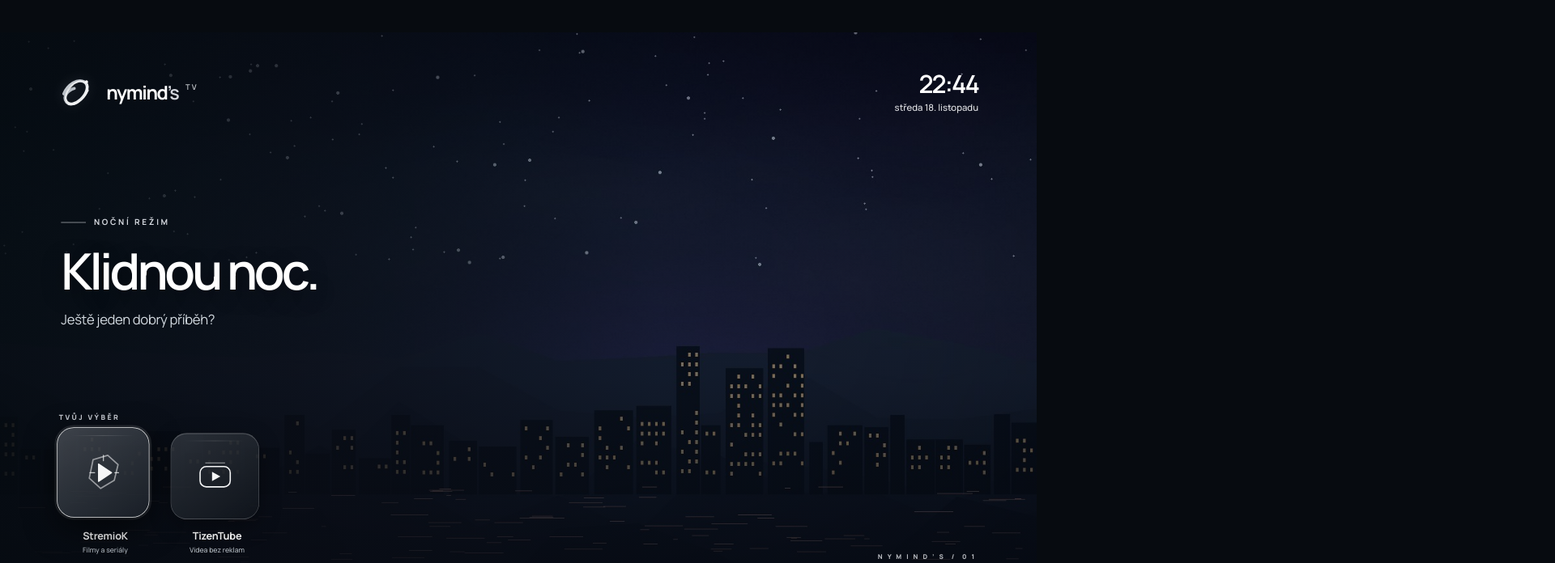
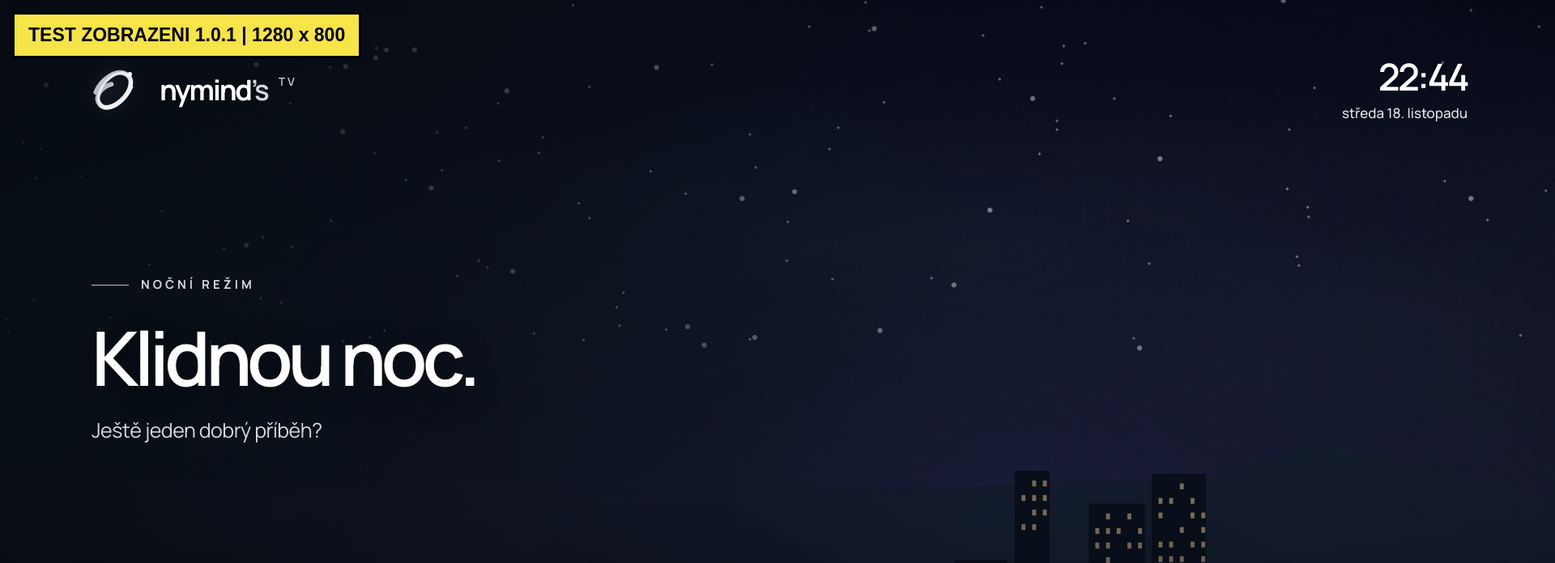
Before and after one commit to romangazdik-web/nyminds-tv, a website: page app/index.html in a window 1280 px wide. Shown: the top 696 px of the page at 81% size, 1920 px wide, since content can reach past the window. Drawn offline with Linux system fonts and the light colour scheme; no server answers.

Commit message:
Add files via upload

```diff
--- a/app/index.html
+++ b/app/index.html
@@ -4,12 +4,28 @@
   <meta charset="utf-8">
   <meta name="viewport" content="width=1920, initial-scale=1, maximum-scale=1, user-scalable=no">
   <title>Nymind’s TV</title>
-  <!-- Monochrome Edition 1.0: Samsung Tizen 3.0 / Chromium 47, ES5 -->
+  <!-- Monochrome Edition 1.0.1 RENDER TEST: Samsung Tizen 3.0 / Chromium 47, ES5 -->
   <!-- Font is optional; offline devices fall back to a system sans-serif. -->
   <link rel="stylesheet" href="https://fonts.googleapis.com/css2?family=Manrope:wght@400;500;600;700;800&amp;display=swap">
   <link rel="stylesheet" href="style.css?v=4.0">
+  <!-- Temporary visual diagnostic: override stage scaling only, do not change TizenBrew launch script -->
+  <style>
+    #stage { left: 0 !important; top: 0 !important; -webkit-transform: none !important; transform: none !important; opacity:1 !important; visibility:visible !important; }
+  </style>
 </head>
 <body>
+  <!-- Diagnostic lives outside #stage so it stays visible even if the stage is scaled away. -->
+  <div id="nym-render-test" style="position:fixed;left:15px;top:15px;z-index:999999;background:#f7e447;color:#000;font:700 23px Arial,Helvetica,sans-serif;padding:12px 17px;border:3px solid #000;">TEST ZOBRAZENI 1.0.1</div>
+  <script>
+    (function(){
+      function showDims(){
+        var e=document.getElementById('nym-render-test');
+        if(e){e.innerHTML='TEST ZOBRAZENI 1.0.1 | '+window.innerWidth+' x '+window.innerHeight;}
+      }
+      showDims();
+      setTimeout(showDims,1000);
+    })();
+  </script>
   <div id="stage">
     <div id="wallpaper" class="wallpaper"></div>
     <div id="wallpaper-next" class="wallpaper wallpaper-next"></div>
```
